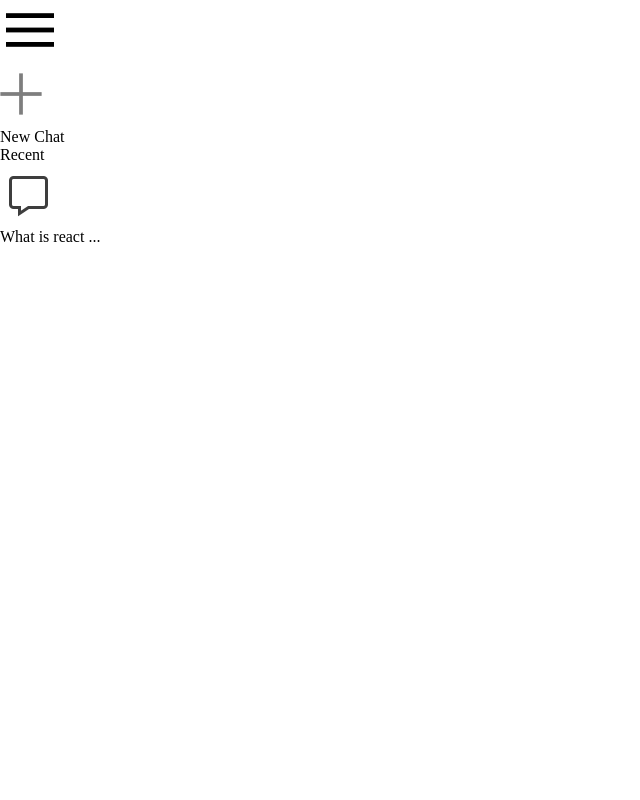
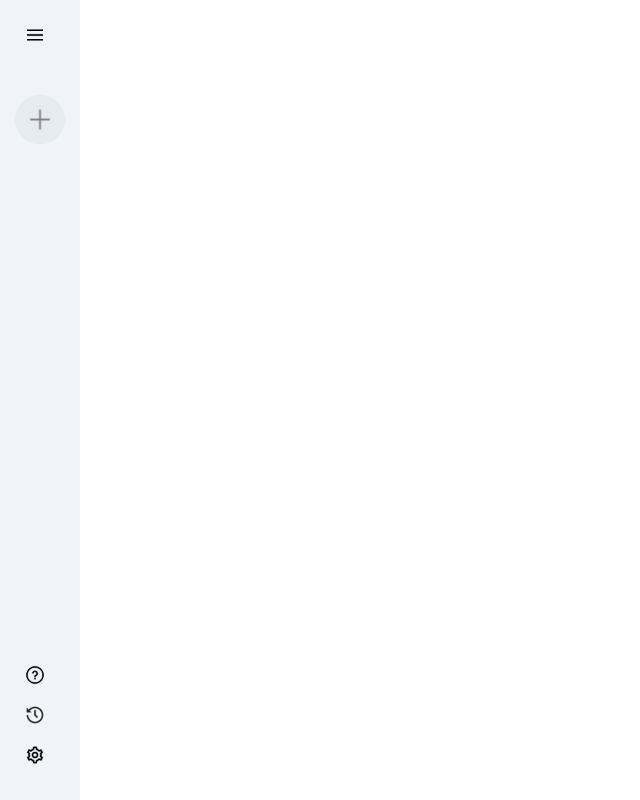
Before and after one commit to Himanshuraj2918/Gemini-Clone, a React (Vite) app: page / in a window 1280 px wide. Shown: the whole page, without its empty margins (0-640 px from the left). Built offline with nearby package versions, Linux system fonts and the light colour scheme.

Commit message:
sidebar basic setup done

```diff
--- a/src/components/Sidebar/Sidebar.css
+++ b/src/components/Sidebar/Sidebar.css
@@ -0,0 +1,66 @@
+.sidebar{
+    min-height: 100vh;
+    display: inline-flex;
+    flex-direction: column;
+    justify-content: space-between;
+    background-color:#f0f4f9 ;
+    padding: 25px 15px;
+}
+
+.sidebar img{
+    width: 20px;
+}
+
+.sidebar .menu{
+    display: block;
+    margin-left: 10px;
+    cursor: pointer;
+}
+
+.sidebar .new-chat{
+    margin-top: 50px;
+    display: inline-flex;
+    align-items: center;
+    gap: 10px;
+    padding: 10px 15px;
+    background-color: #e6eaf1;
+    border-radius: 50px;
+    font-size: 14px;
+    color: grey;
+    cursor: pointer;
+}
+
+.sidebar .recent{
+    display: flex;
+    flex-direction: column;
+}
+
+.sidebar .recent-title{
+    margin-top: 30px;
+    margin-bottom: 20px;
+}
+
+.sidebar .recent-entry{
+    display: flex;
+    align-items: start;
+    gap: 10px;
+    padding: 10px;
+    padding-right: 40px;
+    border-radius: 50px;
+    color: #282828;
+    cursor: pointer;
+}
+
+.sidebar .recent-entry:hover{
+    background-color: #e2e6eb;
+}
+
+.sidebar .bottom{
+    display: flex;
+    flex-direction: column;
+}
+
+.sidebar .bottom-item{
+    padding-right: 10px;
+    cursor: pointer;
+}
--- a/src/components/Sidebar/Sidebar.jsx
+++ b/src/components/Sidebar/Sidebar.jsx
@@ -1,24 +1,47 @@
-import React from 'react'
+import React, { useState } from 'react'
 import './Sidebar.css'
 import { assets } from '../../assets/assets'
 const Sidebar = () => {
+
+  const [extended, setextended] = useState(false);
   return (
     <div className='sidebar'>
       <div className="top">
-        <img className='menu' src={assets.menu_icon} alt="Menu" />
+        <img
+          onClick={() => setextended(!extended)}
+          className='menu'
+          src={assets.menu_icon}
+          alt="Menu"
+        />
         <div className="new-chat">
-            <img src={assets.plus_icon} alt="Add Chat" />
-            <p>New Chat</p>
+          <img src={assets.plus_icon} alt="Add Chat" />
+          {extended && <p>New Chat</p>}
         </div>
-        <div className="recent">
+        {extended &&
+          <div className="recent">
             <p className="recent-title">Recent</p>
             <div className="recent-entry">
-                <img src={assets.message_icon} alt="" />
-                <p>What is react ...</p>
+              <img src={assets.message_icon} alt="" />
+              <p>What is react ...</p>
             </div>
+          </div>
+        }
+
+      </div>
+      <div className="bottom">
+        <div className="bottom-item recent-entry">
+          <img src={assets.question_icon} alt="" />
+          {extended && <p>Help</p>}
+        </div>
+        <div className="bottom-item recent-entry">
+          <img src={assets.history_icon} alt="" />
+          {extended && <p>Activity</p>}
+        </div>
+        <div className="bottom-item recent-entry">
+          <img src={assets.setting_icon} alt="" />
+          {extended && <p>Setting</p>}
         </div>
       </div>
-      <div className="bottom"></div>
     </div>
   )
 }
--- a/src/index.css
+++ b/src/index.css
@@ -1,7 +1,9 @@
+@import url('https://fonts.googleapis.com/css2?family=Outfit:wght@100..900&display=swap');
 *{
   padding: 0;
   margin: 0;
   box-sizing: border-box;
+  font-family: 'Outfit';
 }
 #root{
   min-height: 100vh;
```
